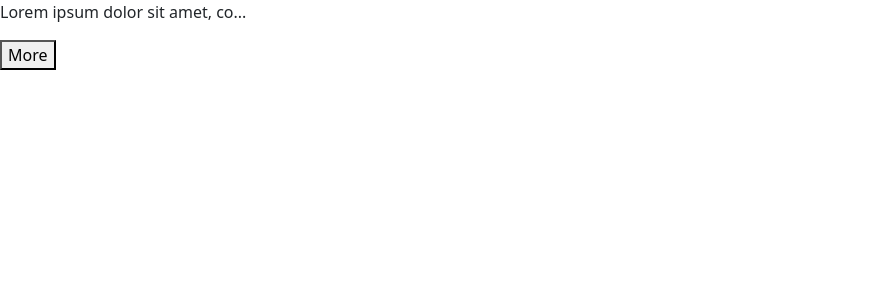
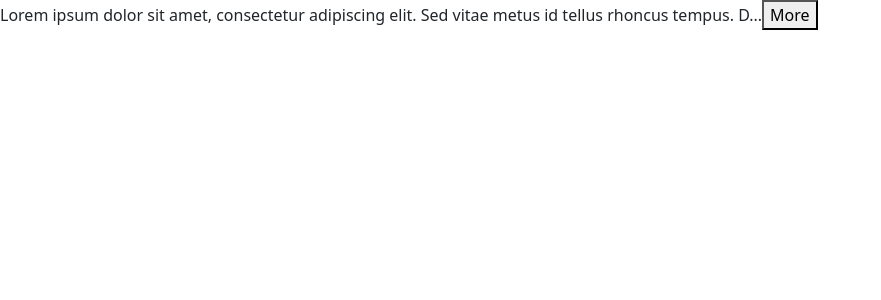
Before and after one commit to Kudoo39/react-app-v2, a React (Vite) app: page / in a window 1280 px wide. Shown: the top 300 px of the page, without its empty margins (0-881 px from the left). Built offline with nearby package versions, Linux system fonts and the light colour scheme.

Commit message:
better solution for expandableText component build

```diff
--- a/src/App.tsx
+++ b/src/App.tsx
@@ -8,7 +8,7 @@ const App = () => {
   return (
     <>
       <div>
-        <ExpandableText onClick={() => {}} maxChars={30}>{longContent}</ExpandableText>
+        <ExpandableText>{longContent}</ExpandableText>
       </div>
     </>
   );
--- a/src/components/ExpandableText.tsx
+++ b/src/components/ExpandableText.tsx
@@ -1,25 +1,46 @@
 import React from "react";
 import { useState } from "react";
 
+// interface Props {
+//   children: string;
+//   maxChars: number;
+// }
+
+// const ExpandableText = ({ children, maxChars }: Props) => {
+//   const [content, setContent] = useState(false);
+
+//   const showMore = () => {
+//     setContent(!content);
+//   };
+
+//   const display = content ? children : `${children.slice(0, maxChars)}...`;
+//   return (
+//     <>
+//       <p>{display}</p>
+//       <button onClick={showMore}>{content ? "Less" : "More"}</button>
+//     </>
+//   );
+// };
+
 interface Props {
-  onClick: () => void;
   children: string;
-  maxChars: number;
+  maxChars?: number;
 }
 
-const ExpandableText = ({ onClick, children, maxChars }: Props) => {
-  const [content, setContent] = useState(false);
+const ExpandableText = ({ children, maxChars = 100 }: Props) => {
+  const [isExpanded, setIsExpand] = useState(false);
 
-  const showMore = () => {
-    setContent(!content);
-  };
+  if (children.length <= maxChars) return <p>{children}</p>;
 
-  const display = content ? children : `${children.slice(0, maxChars)}...`;
+  const text = isExpanded ? children : children.substring(0, maxChars);
+
   return (
-    <>
-      <p>{display}</p>
-      <button onClick={showMore}>{content ? "Less" : "More"}</button>
-    </>
+    <p>
+      {text}...
+      <button onClick={() => setIsExpand(!isExpanded)}>
+        {isExpanded ? "Less" : "More"}
+      </button>
+    </p>
   );
 };
 
```
